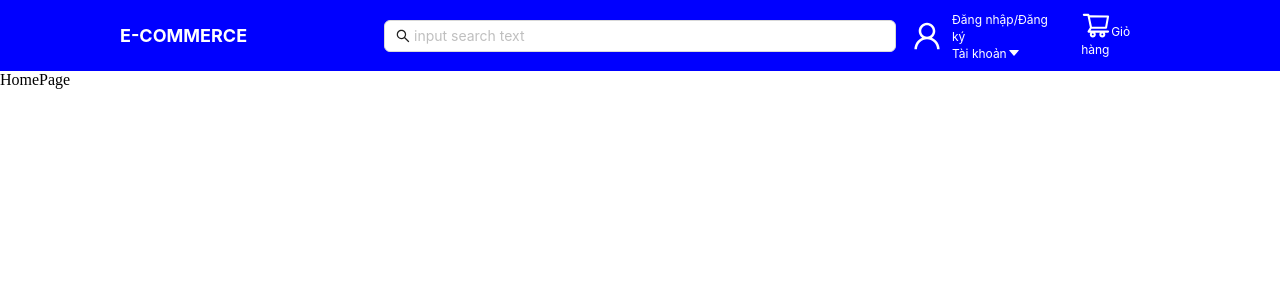
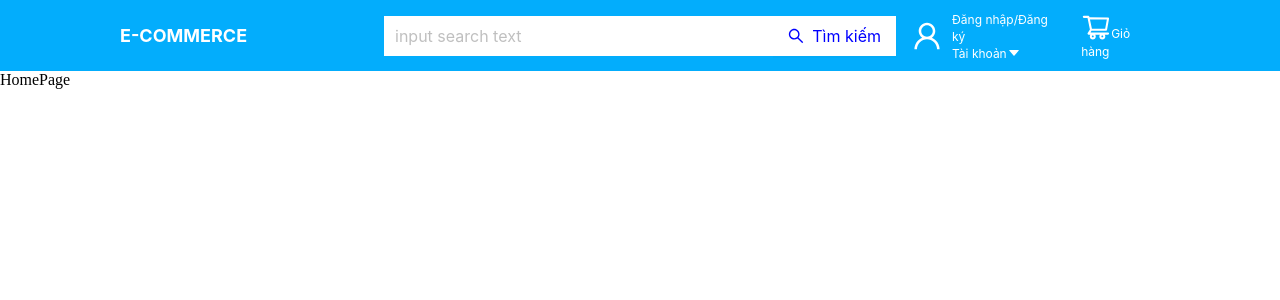
Before and after one commit to letranthienlong/ProjectMindxWeb75, a React (Create React App) app: page / in a window 1280 px wide. Shown: the top 300 px of the page. Built offline with nearby package versions, Linux system fonts and the light colour scheme.

Commit message:
update UI header

```diff
--- /dev/null
+++ b/src/components/ButtonInputSearch/ButtonInputSearch.jsx
@@ -0,0 +1,35 @@
+import { Button, Input } from 'antd'
+import React from 'react'
+import {
+    SearchOutlined
+} from '@ant-design/icons'
+
+const ButtonInputSearch = (props) => {
+    const { size, placeholder, textButton, variant, backgroundColorInput, colorButton } = props
+    return (
+        <div style={{ display: 'flex' }}>
+            <Input
+                size={size}
+                placeholder={placeholder}
+                variant={variant}
+                style={{
+                    backgroundColor: backgroundColorInput,
+                    borderRadius: 0
+                }}
+            />
+            <Button
+                size={size}
+                icon={< SearchOutlined />}
+                style={{
+                    color: colorButton,
+                    borderRadius: 0,
+                    border: 'none'
+                }}
+            >
+                {textButton}
+            </Button>
+        </div>
+    )
+}
+
+export default ButtonInputSearch
--- a/src/components/HeaderComponent/HeaderComponent.jsx
+++ b/src/components/HeaderComponent/HeaderComponent.jsx
@@ -1,12 +1,12 @@
 import React from 'react'
 import { Col } from 'antd'
 import { WrapperHeader, WrapperTextHeader, WrapperHeaderAccount, WrapperTextHeaderSmall } from './style'
-import Search from 'antd/es/transfer/search'
 import {
   UserOutlined,
   CaretDownOutlined,
   ShoppingCartOutlined
 } from '@ant-design/icons';
+import ButtonInputSearch from '../ButtonInputSearch/ButtonInputSearch';
 
 const HeaderComponent = () => {
   return (
@@ -18,9 +18,16 @@ const HeaderComponent = () => {
           </WrapperTextHeader>
         </Col>
         <Col span={12}>
-          <Search placeholder="input search text" enterButton />
+          <ButtonInputSearch
+            size='large'
+            textButton='Tìm kiếm'
+            placeholder="input search text"
+            variant='borderless'
+            backgroundColorInput='white'
+            colorButton='blue'
+          />
         </Col>
-        <Col span={6} style={{ display: 'flex', gap: '20px' }}>
+        <Col span={6} style={{ display: 'flex', gap: '20px', alignItems: 'center' }}>
           <WrapperHeaderAccount>
             <UserOutlined style={{ fontSize: '30px' }} />
             <div>
--- a/src/components/HeaderComponent/style.js
+++ b/src/components/HeaderComponent/style.js
@@ -3,7 +3,7 @@ import styled from "styled-components";
 
 export const WrapperHeader = styled(Row)`
   padding: 10px 120px;
-  background-color: blue;
+  background-color: rgb(3, 173, 252);
   align-items: center;
 `;
 
```
